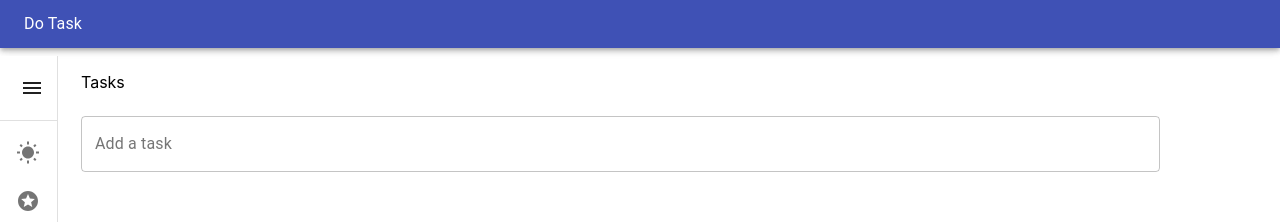
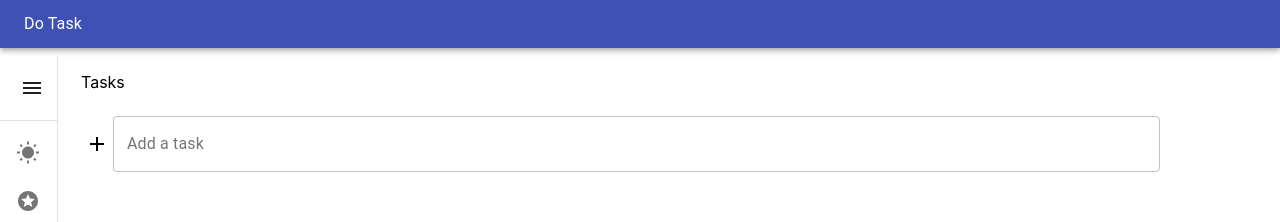
Before and after one commit to siddartha999/Todo, a React (Create React App) app: page /tasks in a window 1280 px wide. Shown: the top 222 px of the page. Built offline with nearby package versions, Linux system fonts and the light colour scheme.

Commit message:
TaskDetails component first cut.

```diff
--- a/src/InputForm/InputForm.js
+++ b/src/InputForm/InputForm.js
@@ -4,28 +4,43 @@
  * Receives the dispatcher as a prop, and calls that with an object containing appropriate arguments.
  */
 
-import React, { useState, forwardRef } from "react";
+import React, { useState, forwardRef, createRef } from "react";
 import { makeStyles } from "@material-ui/core/styles";
 import TextField from "@material-ui/core/TextField";
+import AddSharpIcon from "@material-ui/icons/AddSharp";
 
 const useStyles = makeStyles((theme) => ({
   root: {
+    display: "flex",
+    alignItems: "center",
     width: "100%",
     "& > *": {
       width: "100%",
     },
+    "& .MuiInputBase-root.MuiFilledInput-root.MuiFilledInput-underline.MuiInputBase-formControl": {
+      backgroundColor: "rgb(244, 244, 244)",
+    },
+  },
+  addIcon: {
+    width: "2rem",
+    cursor: "pointer",
   },
 }));
 
 const InputForm = forwardRef((props, ref) => {
   const classes = useStyles();
-  const [inputValue, setInputValue] = useState("");
+  const [inputValue, setInputValue] = useState(props.initialValue || "");
   const dispatch = props.dispatch;
   const variant = props.variant || "outlined";
-  const placeholderLabel = props.placeholderLabel || "Enter a value";
+  const placeholderLabel = props.placeholderLabel || "";
   const actionType = props.actionType || "ADD";
   const listID = props.listID;
   const isStarredMode = props.isStarredMode;
+  const displayAddIcon = props.displayAddIcon;
+
+  if (!ref) {
+    ref = createRef();
+  }
 
   const handleChange = (event) => {
     setInputValue(event.target.value);
@@ -38,8 +53,15 @@ const InputForm = forwardRef((props, ref) => {
       inputValue: inputValue,
       starred: isStarredMode,
       listID: listID,
+      taskID: props.taskID,
     });
     setInputValue("");
+  };
+
+  const handleAddIconClicked = () => {
+    if (ref) {
+      ref.current.focus();
+    }
   };
 
   return (
@@ -49,6 +71,13 @@ const InputForm = forwardRef((props, ref) => {
       autoComplete="off"
       onSubmit={handleSubmit}
     >
+      {displayAddIcon && (
+        <AddSharpIcon
+          className={classes.addIcon}
+          onClick={handleAddIconClicked}
+        />
+      )}
+
       <TextField
         id="outlined-basic"
         label={placeholderLabel}
--- a/src/Task/Task.css
+++ b/src/Task/Task.css
@@ -1,5 +1,6 @@
 .Task {
   width: 90%;
+  cursor: pointer;
 }
 
 .Task-star-icon-wrapper {
--- a/src/Task/Task.js
+++ b/src/Task/Task.js
@@ -19,23 +19,24 @@ const useStyles = makeStyles({
     border: "1px solid aliceblue",
     marginBottom: "1rem",
   },
+  content: {
+    display: "flex",
+    paddingBottom: "16px !important",
+  },
   title: {
-    fontFamily: "cursive",
+    fontFamily: "sans-serif",
     overflow: "hidden",
     flex: 8,
     wordBreak: "break-word",
   },
-  content: {
-    display: "flex",
-  },
 });
 
 const Task = (props) => {
-  const taskValue = props.value;
+  const taskValue = props.details.task;
   const classes = useStyles();
-  const isStarred = props.isStarred;
+  const isStarred = props.details.isStarred;
   const dispatch = props.dispatch;
-  const taskID = props.id;
+  const taskID = props.details.id;
 
   const handleToggleStarred = (event) => {
     event.preventDefault();
@@ -45,11 +46,22 @@ const Task = (props) => {
     });
   };
 
+  const updateDisplayTaskDetails = () => {
+    //Triggers the display of task-details.
+    props.displayTaskDetailsSection(taskID);
+  };
+
   return (
     <div className="Task">
       <Card className={classes.root}>
         <CardContent className={classes.content}>
-          <Typography className={classes.title}>{taskValue}</Typography>
+          <Typography
+            className={classes.title}
+            onClick={updateDisplayTaskDetails}
+          >
+            {taskValue}
+          </Typography>
+
           <div className="Task-star-icon-wrapper">
             {isStarred ? (
               <StarSharpIcon onClick={handleToggleStarred} />
--- /dev/null
+++ b/src/TaskDetails/TaskDetails.css
@@ -0,0 +1,53 @@
+.TaskDetails {
+  height: 100%;
+  display: flex;
+  flex-wrap: wrap;
+}
+
+.TaskDetails-header-section {
+  width: 100%;
+  height: 5rem;
+  display: flex;
+  justify-content: center;
+  flex-wrap: wrap;
+  padding-top: 1rem;
+}
+
+.TaskDetails-content-section {
+  width: 100%;
+  height: calc(100% - 9rem);
+  overflow: auto;
+  display: flex;
+  justify-content: center;
+  flex-wrap: wrap;
+  align-content: baseline;
+  padding-top: 1rem;
+}
+
+.TaskDetails-content-steps-container {
+  padding-bottom: 1rem;
+}
+
+.TaskDetails-header-title-wrapper {
+  width: 95%;
+}
+
+.TaskDetails-content-add-step-container {
+  align-self: flex-end;
+  width: 90%;
+}
+
+.TaskDetails-footer-actions-section {
+  align-self: flex-end;
+  width: 100%;
+  justify-content: center;
+  display: flex;
+  height: 3rem;
+}
+
+.TaskDetails-footer-close-action-wrapper {
+  width: 3rem;
+  height: 100%;
+  display: flex;
+  align-items: center;
+}
--- /dev/null
+++ b/src/TaskDetails/TaskDetails.js
@@ -0,0 +1,100 @@
+import React from "react";
+import "./TaskDetails.css";
+import Card from "@material-ui/core/Card";
+import InputForm from "../InputForm/InputForm";
+import { makeStyles } from "@material-ui/core/styles";
+import ExitToAppIcon from "@material-ui/icons/ExitToApp";
+
+const useStyles = makeStyles((theme) => ({
+  headerTitle: {
+    height: "5rem",
+    width: "90%",
+    display: "flex",
+    alignItems: "center",
+    justifyContent: "center",
+  },
+  contentSteps: {
+    width: "90%",
+    marginBottom: "1rem",
+    minHeight: "7rem",
+    display: "flex",
+    flexWrap: "wrap",
+  },
+  footer: {
+    width: "90%",
+    height: "100%",
+  },
+  exitIcon: {
+    cursor: "pointer",
+  },
+}));
+
+const TaskDetails = (props) => {
+  const classes = useStyles();
+  const taskName = props.details.task;
+  const taskID = props.details.id;
+  const steps = props.details.steps || [];
+
+  const handleExitIconClicked = () => {
+    props.closeTaskDetailsSection();
+  };
+
+  return (
+    <div className="TaskDetails">
+      <div className="TaskDetails-header-section">
+        <Card className={classes.headerTitle}>
+          <div className="TaskDetails-header-title-wrapper">
+            <InputForm
+              variant="outlined"
+              actionType="UPDATE_TASK_NAME"
+              dispatch={props.dispatch}
+              taskID={taskID}
+              initialValue={taskName}
+              placeholderLabel="Update task"
+            />
+          </div>
+        </Card>
+      </div>
+
+      <div className="TaskDetails-content-section">
+        <Card className={classes.contentSteps}>
+          <div className="TaskDetails-content-steps-container">
+            {steps.map((stepItem) => (
+              <InputForm
+                key={stepItem.id}
+                variant="standard"
+                actionType="UPDATE_STEP"
+                dispatch={props.dispatch}
+                taskID={taskID}
+                initialValue={stepItem.step}
+              />
+            ))}
+          </div>
+          <div className="TaskDetails-content-add-step-container">
+            <InputForm
+              variant="filled"
+              placeholderLabel="Add step"
+              actionType="ADD_STEP"
+              dispatch={props.dispatch}
+              taskID={taskID}
+              displayAddIcon
+            />
+          </div>
+        </Card>
+      </div>
+
+      <div className="TaskDetails-footer-actions-section">
+        <Card className={classes.footer}>
+          <div className="TaskDetails-footer-close-action-wrapper">
+            <ExitToAppIcon
+              className={classes.exitIcon}
+              onClick={handleExitIconClicked}
+            />
+          </div>
+        </Card>
+      </div>
+    </div>
+  );
+};
+
+export default TaskDetails;
--- a/src/Tasks/Tasks.css
+++ b/src/Tasks/Tasks.css
@@ -1,8 +1,21 @@
 .Tasks {
   display: flex;
+  width: 100%;
   height: 100%;
+}
+
+.Tasks-main-content {
+  display: flex;
+  height: 100%;
+  width: 100%;
   flex-wrap: wrap;
   align-content: baseline;
+}
+
+.Tasks-side-content {
+  width: 25%;
+  height: 100%;
+  background-color: rgb(244, 244, 244);
 }
 
 .Tasks-title-container {
--- a/src/Tasks/Tasks.js
+++ b/src/Tasks/Tasks.js
@@ -6,18 +6,21 @@
  * Renders inputForm and individual tasks by passing in the appropriate props.
  */
 
-import React from "react";
+import React, { useState } from "react";
 import "./Tasks.css";
 import TasksReducer from "./Tasks.reducer";
 import InputForm from "../InputForm/InputForm";
 import Task from "../Task/Task";
+import TaskDetails from "../TaskDetails/TaskDetails";
 
 const Tasks = (props) => {
   const title = props.title || "Tasks";
   const [tasksList, dispatch] = TasksReducer([]);
+  const [displayTaskDetails, setDisplayTaskDetails] = useState(false);
   const isStarredMode = props.starredMode;
   const listID = props.listID;
   let renderList = tasksList;
+  const [selectedTaskID, setSelectedTaskID] = useState(null);
 
   //Render either starred tasks or tasks belonging to a certain list.
   if (isStarredMode) {
@@ -28,8 +31,49 @@ const Tasks = (props) => {
     //filters the tasks which do not belong to any list.
     renderList = tasksList.filter((task) => !task.listID);
   }
+
+  const displayTaskDetailsSection = (taskID) => {
+    //Displays the task-details section.
+    setDisplayTaskDetails(true);
+    //Update the current selected taskID.
+    setSelectedTaskID(taskID);
+  };
+
+  const closeTaskDetailsSection = () => {
+    //Closes the task-details section.
+    setDisplayTaskDetails(false);
+  };
+
+  /**
+   * Retrieves the details of the task for the task-details page to generate the content.
+   */
+  const generateTasksDetailsSidebarJSX = () => {
+    if (!selectedTaskID) {
+      return <p>Failed to load task details!</p>;
+    }
+
+    let taskDetailsObj = {};
+    for (let task of tasksList) {
+      if (task.id === selectedTaskID) {
+        taskDetailsObj = task;
+        break;
+      }
+    }
+
+    return (
+      <div className="Tasks-side-content">
+        <TaskDetails
+          details={taskDetailsObj}
+          dispatch={dispatch}
+          closeTaskDetailsSection={closeTaskDetailsSection}
+        />
+      </div>
+    );
+  };
+
   return (
     <div className="Tasks">
+      <div className="Tasks-main-content">
         <div className="Tasks-title-container">
           <p>{title}</p>
         </div>
@@ -41,19 +85,21 @@ const Tasks = (props) => {
             actionType="ADD_TASK"
             variant="outlined"
             isStarredMode={isStarredMode}
+            displayAddIcon
           />
         </div>
         <div className="Tasks-task-list-container">
           {renderList.map((task) => (
             <Task
               key={task.id}
-            value={task.task}
-            isStarred={task.isStarred}
+              details={task}
               dispatch={dispatch}
-            id={task.id}
+              displayTaskDetailsSection={displayTaskDetailsSection}
             />
           ))}
         </div>
+      </div>
+      {displayTaskDetails && generateTasksDetailsSidebarJSX()}
     </div>
   );
 };
--- a/src/Tasks/Tasks.reducer.js
+++ b/src/Tasks/Tasks.reducer.js
@@ -35,6 +35,7 @@ const reducer = (state, action) => {
           task: action.inputValue,
           isStarred: action.starred || false,
           listID: action.listID,
+          steps: [],
         },
       ];
     case "TOGGLE_TASK_STARRED":
@@ -45,6 +46,21 @@ const reducer = (state, action) => {
         return task;
       });
 
+    case "ADD_STEP":
+      let taskItem;
+      for (let task of state) {
+        if (task.id === action.taskID) {
+          taskItem = task;
+          break;
+        }
+      }
+      if (!taskItem.steps) {
+        //In-case the steps property isn't initialized.
+        taskItem.steps = [];
+      }
+      taskItem.steps.push({ step: action.inputValue, id: uuidv4() });
+      return [...state];
+
     default:
       return 0;
   }
```
Lines whose indentation alone changed are shown as unchanged.
